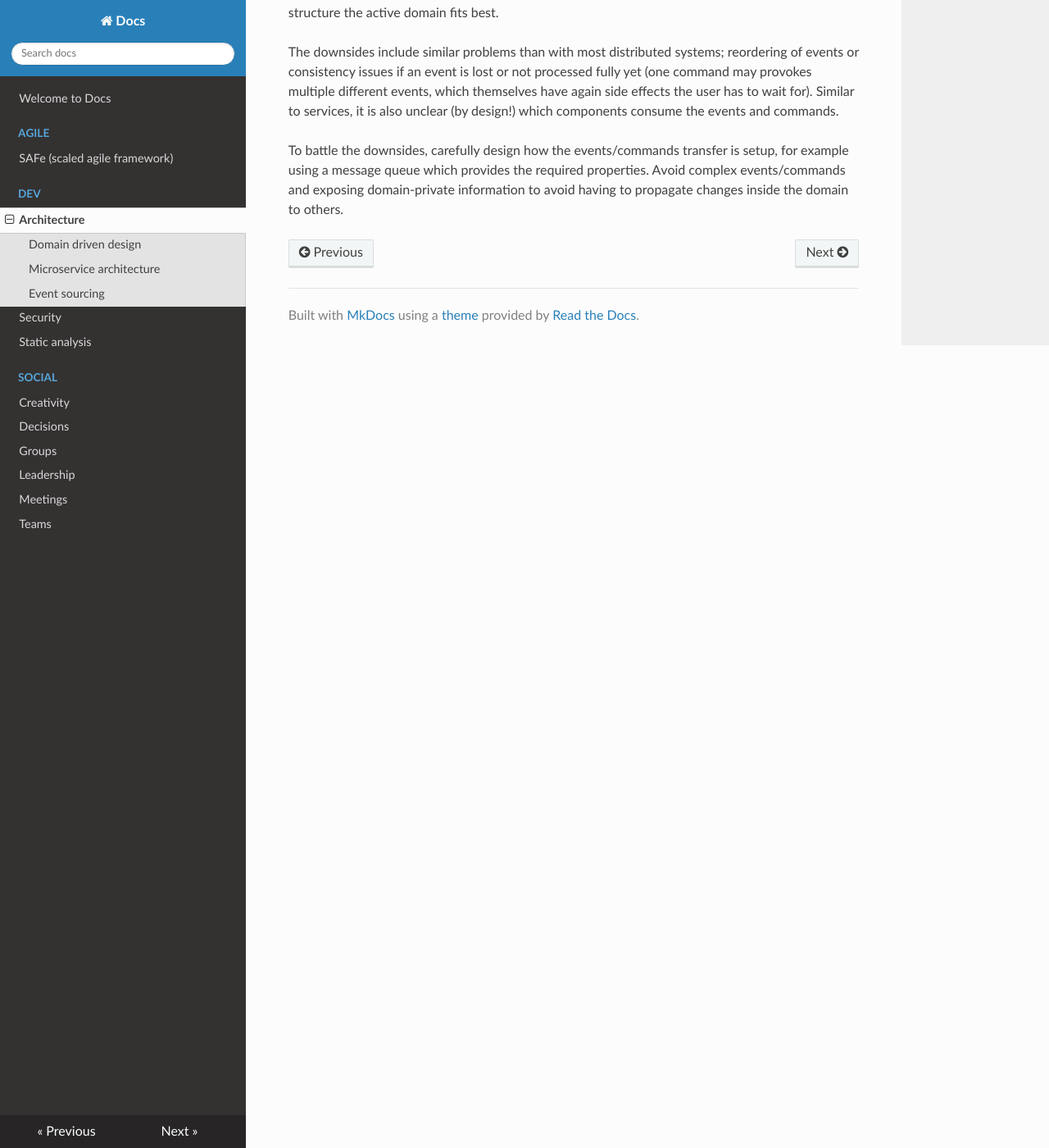
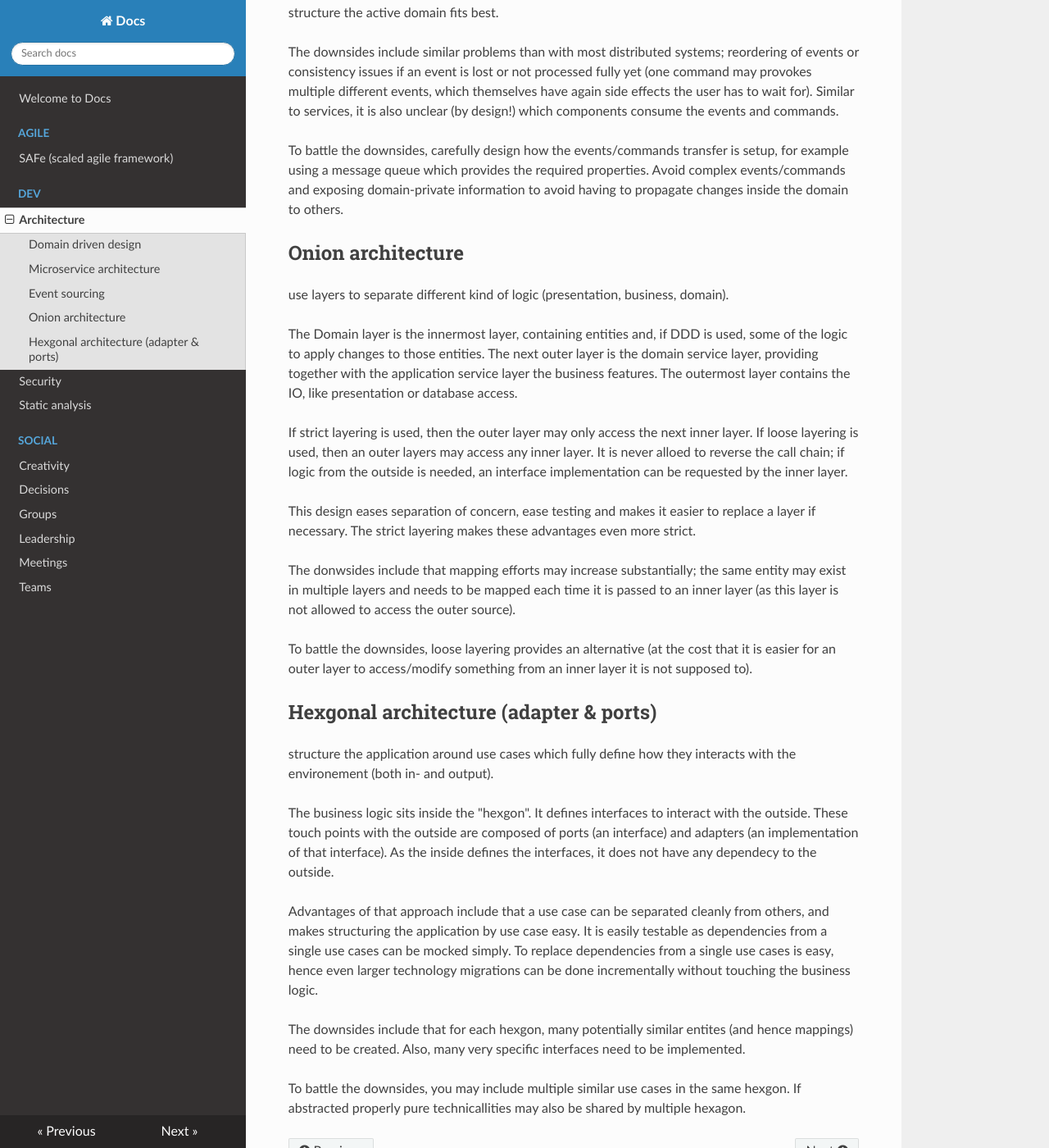
Before and after one commit to famoser/docs, an MkDocs documentation site: the page built from docs/dev/architecture.md, in a window 1280 px wide and 1400 px high, scrolled down 1380 px. Shown: the whole window at 82% size. Built offline with MkDocs 1.6.1, drawn with Linux system fonts in a browser that asks for light colours; nearby versions of some CDN libraries; some of the changed text lies outside the part shown.

Commit message:
adding architecture

```diff
--- a/docs/dev/architecture.md
+++ b/docs/dev/architecture.md
@@ -26,7 +26,7 @@ The downsides include that services may never be able to change their interface
 
 separates commands (actions which modify state) and events (results of such actions) to ease scalability.
 
-Commands are created to perform changes in the database or execute other actions. The command handler, upon completion, publishes events with the result of the modification which are received by all interested parties.
+Commands are created to perform changes in the database or execute other actions. The command handler, upon completion,publishes events with the result of the modification which are received by all interested parties.
 
 This setup allows to separate applications/components which modify state (those who execute the business logic attached to a specific command) from application which only need to process state (those who display to the user or evaluate data).
 
@@ -37,3 +37,29 @@ It eases domain driven design, as the event handlers which contain the new state
 The downsides include similar problems than with most distributed systems; reordering of events or consistency issues if an event is lost or not processed fully yet (one command may provokes multiple different events, which themselves have again side effects the user has to wait for). Similar to services, it is also unclear (by design!) which components consume the events and commands.
 
 To battle the downsides, carefully design how the events/commands transfer is setup, for example using a message queue which provides the required properties. Avoid complex events/commands and exposing domain-private information to avoid having to propagate changes inside the domain to others.
+
+## Onion architecture
+
+use layers to separate different kind of logic (presentation, business, domain).
+
+The Domain layer is the innermost layer, containing entities and, if DDD is used, some of the logic to apply changes to those entities. The next outer layer is the domain service layer, providing together with the application service layer the business features. The outermost layer contains the IO, like presentation or database access.
+
+If strict layering is used, then the outer layer may only access the next inner layer. If loose layering is used, then an outer layers may access any inner layer. It is never alloed to reverse the call chain; if logic from the outside is needed, an interface implementation can be requested by the inner layer.
+
+This design eases separation of concern, ease testing and makes it easier to replace a layer if necessary. The strict layering makes these advantages even more strict.
+
+The donwsides include that mapping efforts may increase substantially; the same entity may exist in multiple layers and needs to be mapped each time it is passed to an inner layer (as this layer is not allowed to access the outer source).
+
+To battle the downsides, loose layering provides an alternative (at the cost that it is easier for an outer layer to access/modify something from an inner layer it is not supposed to).
+
+## Hexgonal architecture (adapter & ports)
+
+structure the application around use cases which fully define how they interacts with the environement (both in- and output).
+
+The business logic sits inside the "hexgon". It defines interfaces to interact with the outside. These touch points with the outside are composed of ports (an interface) and adapters (an implementation of that interface). As the inside defines the interfaces, it does not have any dependecy to the outside.
+
+Advantages of that approach include that a use case can be separated cleanly from others, and makes structuring the application by use case easy. It is easily testable as dependencies from a single use cases can be mocked simply. To replace dependencies from a single use cases is easy, hence even larger technology migrations can be done incrementally without touching the business logic.
+
+The downsides include that for each hexgon, many potentially similar entites (and hence mappings) need to be created. Also, many very specific interfaces need to be implemented.
+
+To battle the downsides, you may include multiple similar use cases in the same hexgon. If abstracted properly pure technicallities may also be shared by multiple hexagon.
```
